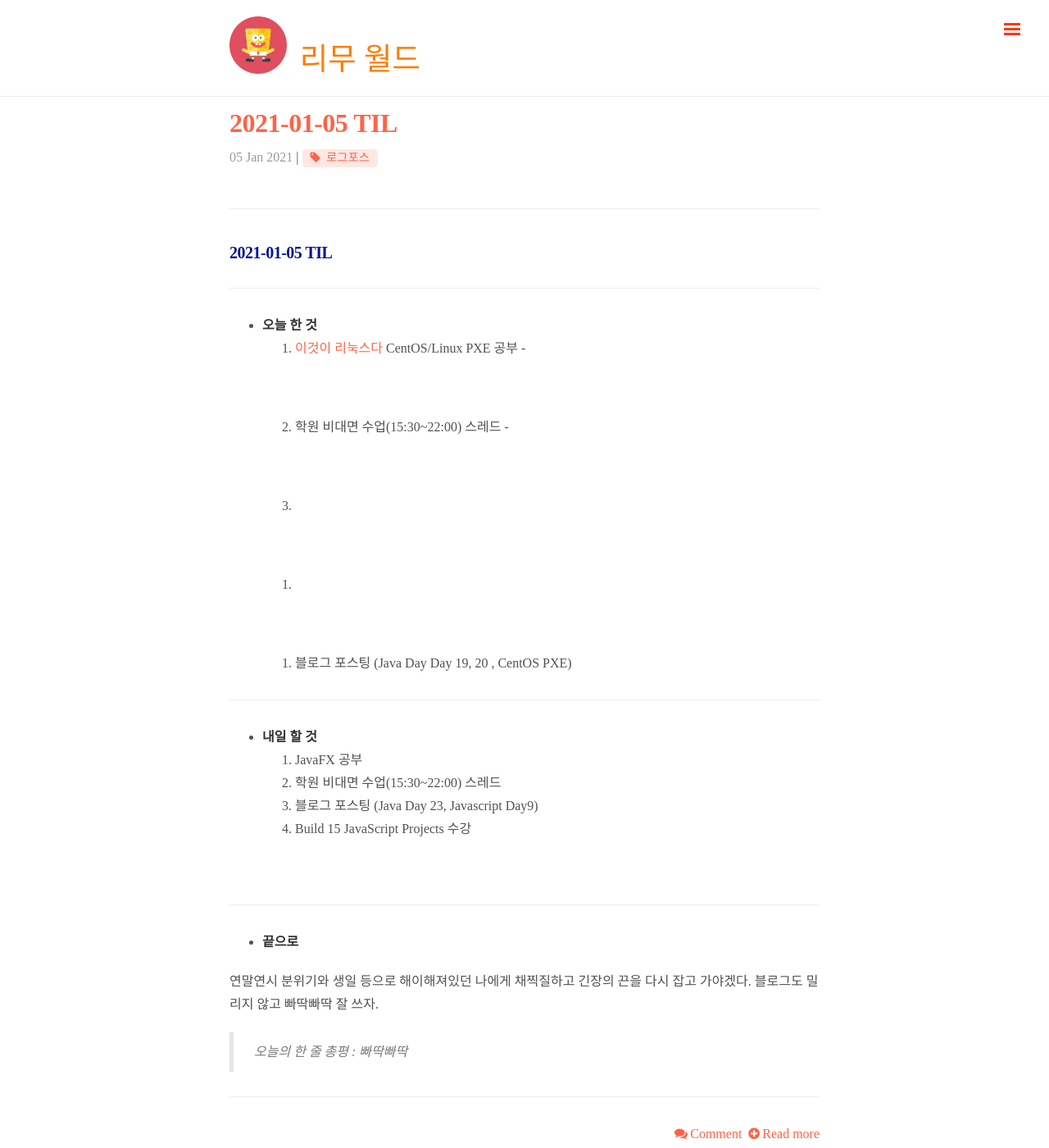
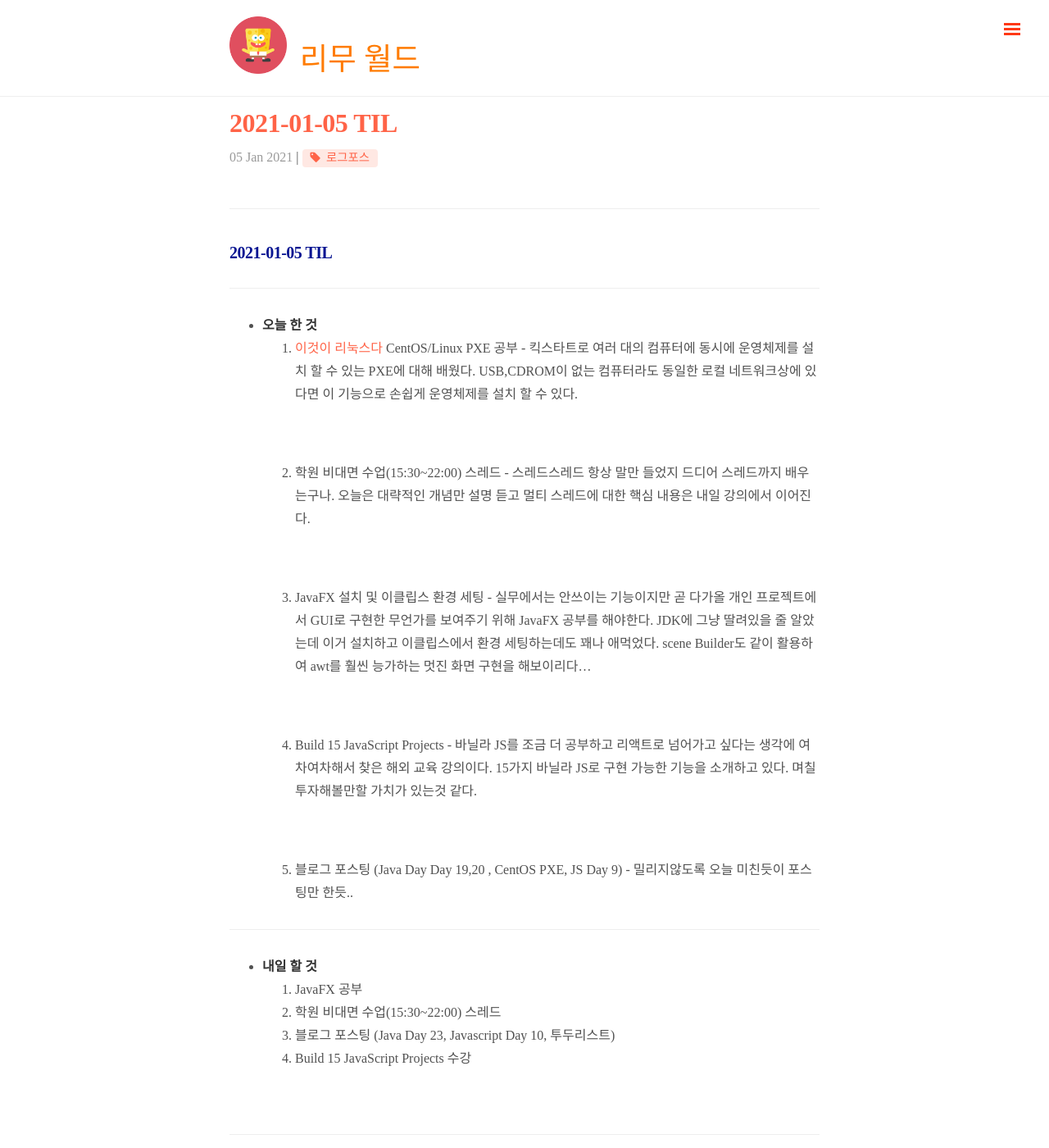
Before and after one commit to limunosekai/limunosekai.github.io, a Jekyll site: the page built from blog/index.html, in a window 1280 px wide and 1400 px high. Shown: the whole window at 82% size. Built offline with Jekyll 4.4.1, drawn with Linux system fonts in a browser that asks for light colours; nearby versions of some CDN libraries; some web fonts are replaced; the list of posts is cut into pages by our own code; comment, search, counter and statistics services are not loaded; some of the changed text lies outside the part shown.

Commit message:
2021-01-05 uploads

````diff
--- /dev/null
+++ b/_posts/javascript/2021-01-05-js-day-9.md
@@ -0,0 +1,178 @@
+---
+layout: post
+title: JS Day 9 맵(map)과 셋(set)
+category: Javascript
+permalink: /javascript/:year/:month/:day/:title/
+tags: [Javascript]
+comments: true
+---
+
+---
+
+## JS Day 9 맵(map)과 셋(set)
+
+---
+
+1. **맵(Map)**
+
+   * key, value 값을 저장한다는 점에서 객체와 유사하지만 key에 <u>다양한 자료형을 허용</u>.
+
+   ```javascript
+   /*
+   *	new Map()으로 생성
+   *	map.set(key,value) - key에 value값 저장
+   *	map.get(key) - key에 해당하는 value값 반환, 없으면 undefined 반환
+   *	map.has(key) - key가 존재하면 true, 없으면 false
+   * 	map.delete(key) - key에 해당하는 값 삭제
+   *	map.clear() - 맵 초기화
+   * 	map.size - 요소의 개수 반환
+   */
+
+   let map = new Map();
+   // map.set의 체이닝
+   map.set(1, 'age') // 숫자형 key
+     .set(true, 'isAlive') // boolean형 key
+     .set('age', 12); // 문자형 key
+
+   map.has(1); // true
+   map.get(true); // isAlive
+   map.size; // 2
+   ```
+
+   <br>
+
+   * map은 객체형 key값도 가질 수 있다.
+
+   ```javascript
+   let fox = { name: 'fox', age: 12 };
+   let isAlive = new Map();
+   isAlive.set(fox, false);
+   console.log(isAlive.get(fox)); // false
+   ```
+
+   <br>
+
+   * map의 요소 순회하기 (for .. of 반복문)
+
+   ```javascript
+   /*
+   *	map.keys() - key를 모은 iterable 객체 반환
+   *	map.values() - value를 모은 iterable 객체 반환
+   *	map.entries() - [key,value] 한 쌍으로 iterable 객체 반환
+   */
+
+   let zoo = new Map([
+       ['fox', 12],
+       ['mouse', 5],
+       ['horse', 10]
+   ]);
+
+   for(let animal of zoo.keys()){
+       console.log(animal);
+   } // fox, mouse, horse
+
+   for(let age of zoo.values()){
+       console.log(age);
+   } // 12, 5, 10
+
+   zoo.entries();
+   // {"fox" => 12, "mouse" => 5, "horse" => 10}
+   ```
+
+   <br>
+
+2. **셋(Set)**
+
+   * set은 <u>중복을 허용하지 않음</u>.
+   * set에는 value값만 저장된다.
+
+   ```javascript
+   /*
+   *	new Set()로 생성
+   *	set.add(value) - value 저장 후 자신을 반환
+   *	set.delete(value) - value 제거, 성공하면 true, 아니면 false 반환
+   *	set.has(value) - value가 존재하면 true, 아니면 false
+   *	set.clear() - 셋 초기화
+   *	set.size - 요소의 개수 반환
+   */
+
+   let set = new Set();
+   let fox = { age: 3 };
+   let mouse = { age: 10 };
+   let horse = { age: 8 };
+
+   //중복으로 add
+   set.add(fox);
+   set.add(mouse);
+   set.add(fox);
+   set.add(horse);
+   set.add(horse);
+
+   for(let animal of set){
+       console.log(animal.age);
+   } // 3, 10, 8
+   ```
+
+   <br>
+
+   * map과 마찬가지로 keys(), values(), entries() 메소드 사용 가능.
+
+   <br>
+
+3. **위크맵(WeakMap)**
+
+   * map의 key값으로 객체를 받았을때 key 값의 객체의 참조가 끊겨도 key는 가비지 컬렉터의 대상이 되지 않기에 그대로 남아있어 메모리 낭비가 된다.
+   * WeakMap의 key 값으로 받은 객체의 참조가 끊기면 해당 객체는 <u>메모리와 위크맵에서 삭제된다.</u>
+   * WeakMap의 <u>key 값은 반드시 객체</u>여야한다. 원시자료형 사용 x
+   * keys(), values(), entries(), size 메소드 사용 불가.
+
+   ```javascript
+   let fox = { age: 12 };
+   let weakMap = new WeakMap();
+   weakMap.set(fox, "2");
+
+   fox = null; // 객체의 참조를 끊음
+   // fox 객체는 메모리에서 삭제된다
+   ```
+
+   <br>
+
+4. **위크셋(WeakSet)**
+
+   * 셋과 유사하지만 원시값 저장이 불가능하다. <u>객체만 저장 가능.</u>
+   * keys(), values(), entries(), size 메소드 사용 불가.
+
+   ```javascript
+   let whoIsVisited = new WeakSet();
+
+   let fox = { age: 12 };
+   let mouse = { age: 8 };
+   let horse = { age: 10 };
+
+   //중복으로 add
+   whoIsVisited.add(fox);
+   whoIsVisited.add(mouse);
+   whoIsVisited.add(mouse);
+   whoIsVisited.add(fox);
+
+   console.log(whoIsVisited.has(fox)); // true
+   console.log(whoIsVisited.has(mouse)); // true
+   console.log(whoIsVisited.has(horse)); // false
+
+   horse = null;
+   // horse 객체는 메모리와 위크셋에서 삭제된다
+   ```
+
+   <br>
+
+<br>
+
+<br>
+
+---
+
+## 참고 자료
+
+---
+
+[JAVASCRIPT.INFO](https://ko.javascript.info/)
--- a/_posts/logforce/2021-01-05-log.md
+++ b/_posts/logforce/2021-01-05-log.md
@@ -14,30 +14,30 @@
 ---
 
 - **오늘 한 것**
-  1. [이것이 리눅스다](https://book.naver.com/bookdb/book_detail.nhn?bid=16315003) CentOS/Linux PXE 공부 -
+  1. [이것이 리눅스다](https://book.naver.com/bookdb/book_detail.nhn?bid=16315003) CentOS/Linux PXE 공부 - 킥스타트로 여러 대의 컴퓨터에 동시에 운영체제를 설치 할 수 있는 PXE에 대해 배웠다. USB,CDROM이 없는 컴퓨터라도 동일한 로컬 네트워크상에 있다면 이 기능으로 손쉽게 운영체제를 설치 할 수 있다.
 
      <br>
 
-  2. 학원 비대면 수업(15:30~22:00) 스레드 -
+  2. 학원 비대면 수업(15:30~22:00) 스레드 - 스레드스레드 항상 말만 들었지 드디어 스레드까지 배우는구나. 오늘은 대략적인 개념만 설명 듣고 멀티 스레드에 대한 핵심 내용은 내일 강의에서 이어진다.
 
      <br>
 
-  3.
+  3. JavaFX 설치 및 이클립스 환경 세팅 - 실무에서는 안쓰이는 기능이지만 곧 다가올 개인 프로젝트에서 GUI로 구현한 무언가를 보여주기 위해 JavaFX 공부를 해야한다. JDK에 그냥 딸려있을 줄 알았는데 이거 설치하고 이클립스에서 환경 세팅하는데도 꽤나 애먹었다. scene Builder도  같이 활용하여 awt를 훨씬 능가하는 멋진 화면 구현을 해보이리다...
 
      <br>
 
-  4.
+  4. Build 15 JavaScript Projects - 바닐라 JS를 조금 더 공부하고 리액트로 넘어가고 싶다는 생각에 여차여차해서 찾은 해외 교육 강의이다. 15가지 바닐라 JS로 구현 가능한 기능을 소개하고 있다. 며칠 투자해볼만할 가치가 있는것 같다.
 
      <br>
 
-  5. 블로그 포스팅 (Java Day Day 19, 20 , CentOS PXE)
+  5. 블로그 포스팅 (Java Day Day 19,20 , CentOS PXE, JS Day 9) - 밀리지않도록 오늘 미친듯이 포스팅만 한듯..
 
 ---
 
 - **내일 할 것**
   1. JavaFX 공부
   2. 학원 비대면 수업(15:30~22:00) 스레드
-  5. 블로그 포스팅 (Java Day 23, Javascript Day9)
+  5. 블로그 포스팅 (Java Day 23, Javascript Day 10, 투두리스트)
   4. Build 15 JavaScript Projects 수강
 
 <br>
@@ -46,8 +46,8 @@
 
 - **끝으로**
 
-연말연시 분위기와 생일 등으로 해이해져있던 나에게 채찍질하고 긴장의 끈을 다시 잡고 가야겠다. 블로그도 밀리지 않고 빠딱빠딱 잘 쓰자.
+이것이 리눅스다 책을 드디어 뗐다. 책보고 실습하는 식이어서 중요한 내용들은 블로그에 바로바로 포스팅을 해뒀는데 나중에라도 보면 기억도 나고 무튼 올리길 잘했다고 생각이 든다.
 
-> _오늘의 한 줄 총평 : 빠딱빠딱_
+> _오늘의 한 줄 총평 : 한 달에 책 한 권 떼기_
 
 ---
````
